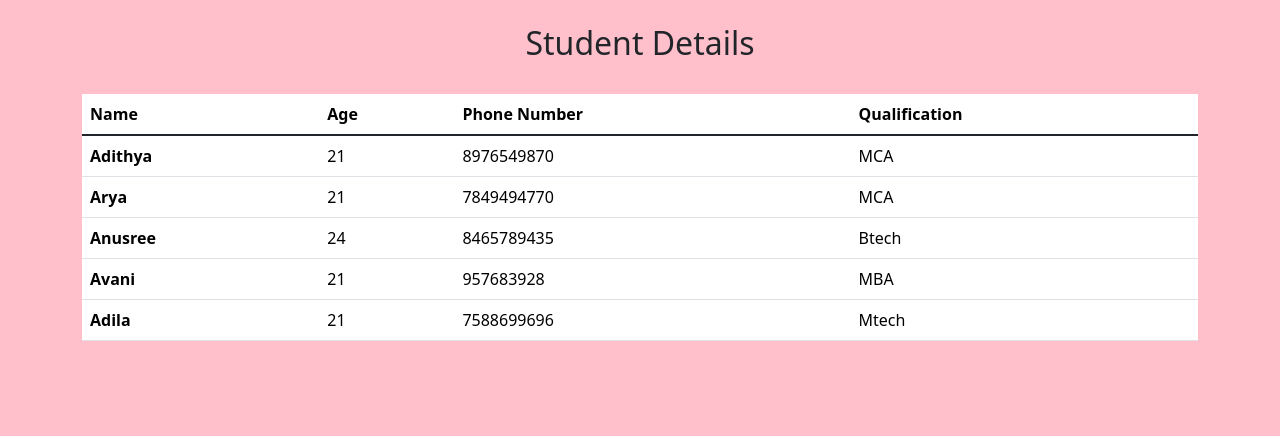
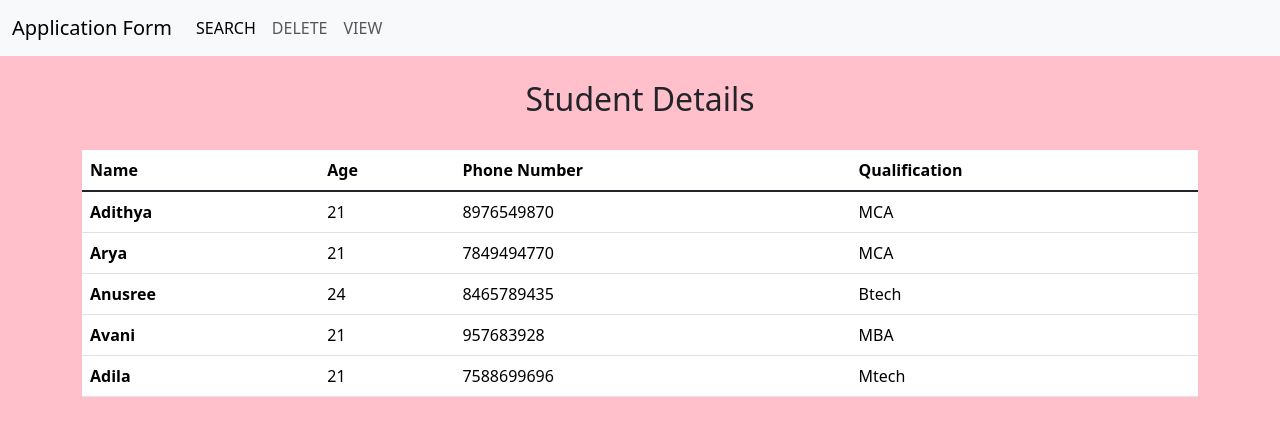
Before and after one commit to adithyab11/studentadmission_mern, a plain HTML site: page view.html in a window 1280 px wide. Drawn offline with nearby package versions, Linux system fonts and the light colour scheme.

Commit message:
successfully completed

```diff
--- a/view.html
+++ b/view.html
@@ -8,8 +8,25 @@
     <meta name="viewport" content="width=device-width, initial-scale=1.0">
     <title>Document</title>
 </head>
-<br>
+
 <body style="background-color:PINK;">
+    <nav class="navbar navbar-expand-lg bg-body-tertiary">
+        <div class="container-fluid">
+          <a class="navbar-brand" href="index.html">Application Form</a>
+          <button class="navbar-toggler" type="button" data-bs-toggle="collapse" data-bs-target="#navbarNavAltMarkup" aria-controls="navbarNavAltMarkup" aria-expanded="false" aria-label="Toggle navigation">
+            <span class="navbar-toggler-icon"></span>
+          </button>
+          <div class="collapse navbar-collapse" id="navbarNavAltMarkup">
+            <div class="navbar-nav">
+              <a class="nav-link active" aria-current="page" href="search.html">SEARCH</a>
+              <a class="nav-link" href="delete.html">DELETE</a>
+              <a class="nav-link" href="#">VIEW</a>
+
+            </div>
+          </div>
+        </div>
+      </nav>
+      <br>
     <div class="container">
         <div class="row g-3">
             <div class="col col-12 col-sm-12 col-md-12 col-lg-12 col-xl-12 col-xxl-12">
```
Also changed, not shown: delete.html (+16 -0 lines), index.html (+16 -0 lines), search.html (+16 -0 lines).
